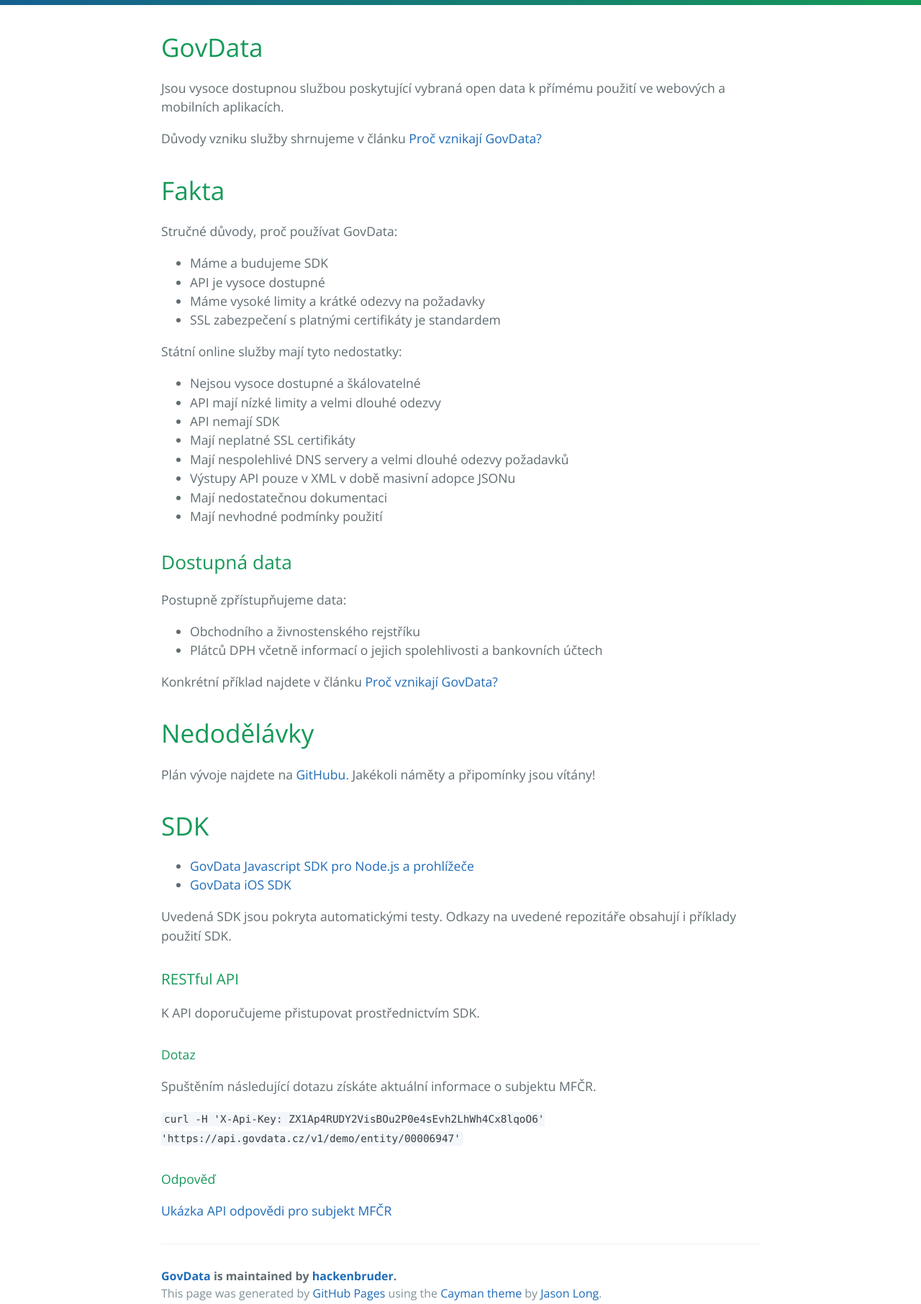
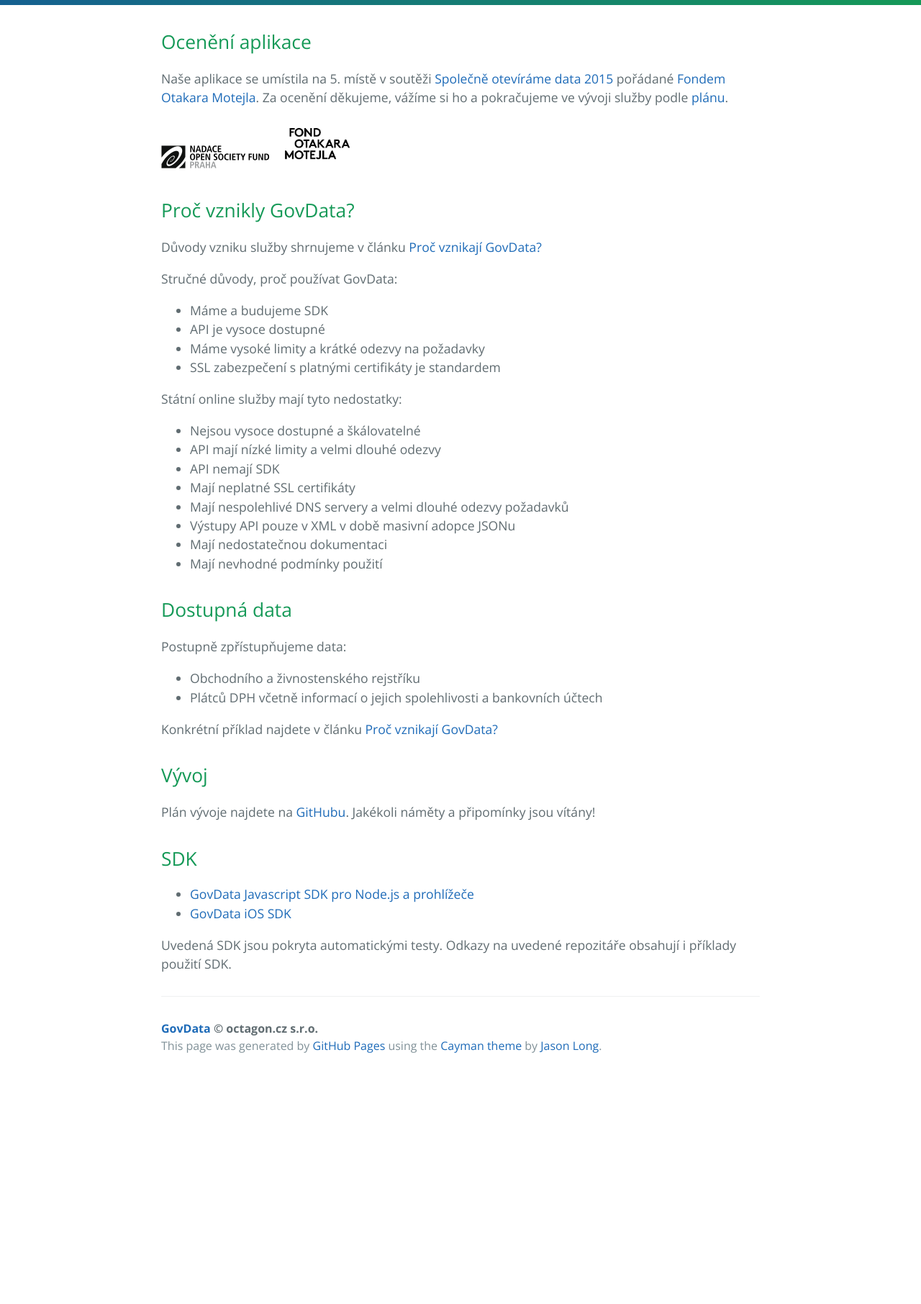
Before and after one commit to hackenbruder/govdata, a plain HTML site: page index.html in a window 1280 px wide. Shown: the part 340-2152 px from the top of the page at 72% size. After the commit the page ends 1837 px from the top, so only its background shows below. Drawn offline with nearby package versions, Linux system fonts and the light colour scheme.

Commit message:
updated page

```diff
--- a/index.html
+++ b/index.html
@@ -16,15 +16,22 @@
     </section>
 
     <section class="main-content">
-      <h1>
-<a id="govdata" class="anchor" href="#govdata" aria-hidden="true"><span class="octicon octicon-link"></span></a>GovData</h1>
 
-<p>Jsou vysoce dostupnou službou poskytující vybraná open data k přímému použití ve webových a mobilních aplikacích.</p>
+<h2>Ocenění aplikace</h2>
+<p>Naše aplikace se umístila na 5. místě v soutěži
+	<a href="http://www.otevrenadata.cz/aktualni-deni/zname-viteze-3-rocniku-souteze-spolecne-otevirame-data/">Společně otevíráme data 2015</a>
+	pořádané
+	<a href="http://www.motejl.cz/">Fondem Otakara Motejla</a>.
+	Za ocenění děkujeme, vážíme si ho a pokračujeme ve vývoji služby podle <a href="https://github.com/hackenbruder/govdata/issues">plánu</a>.
+</p>
 
+<p style="vertical-align: middle">
+	<img style="width: 150px" src="images/logos/osf_praha_cz.gif" />
+	<img style="width: 120px" src="images/logos/fond_om.gif" />
+</p>
+
+<h2>Proč vznikly GovData?</h2>
 <p>Důvody vzniku služby shrnujeme v článku <a href="https://medium.com/@hackenbruder/pro%C4%8D-vznikaj%C3%AD-govdata-ec08288fee0c">Proč vznikají GovData?</a></p>
-
-<h1>
-<a id="fakta" class="anchor" href="#fakta" aria-hidden="true"><span class="octicon octicon-link"></span></a>Fakta</h1>
 
 <p>Stručné důvody, proč používat GovData:</p>
 
@@ -60,12 +67,12 @@
 
 <p>Konkrétní příklad najdete v článku <a href="https://medium.com/@hackenbruder/pro%C4%8D-vznikaj%C3%AD-govdata-ec08288fee0c">Proč vznikají GovData?</a></p>
 
-<h1>
-<a id="nedodělávky" class="anchor" href="#nedod%C4%9Bl%C3%A1vky" aria-hidden="true"><span class="octicon octicon-link"></span></a>Nedodělávky</h1>
+<h2>
+<a id="nedodělávky" class="anchor" href="#nedod%C4%9Bl%C3%A1vky" aria-hidden="true"><span class="octicon octicon-link"></span></a>Vývoj</h1>
 
 <p>Plán vývoje najdete na <a href="https://github.com/hackenbruder/govdata/issues">GitHubu</a>. Jakékoli náměty a připomínky jsou vítány!</p>
 
-<h1>
+<h2>
 <a id="sdk" class="anchor" href="#sdk" aria-hidden="true"><span class="octicon octicon-link"></span></a>SDK</h1>
 
 <ul>
@@ -75,28 +82,10 @@
 
 <p>Uvedená SDK jsou pokryta automatickými testy. Odkazy na uvedené repozitáře obsahují i příklady použití SDK.</p>
 
-<h3>
-<a id="restful-api" class="anchor" href="#restful-api" aria-hidden="true"><span class="octicon octicon-link"></span></a>RESTful API</h3>
-
-<p>K API doporučujeme přistupovat prostřednictvím SDK.</p>
-
-<h4>
-<a id="dotaz" class="anchor" href="#dotaz" aria-hidden="true"><span class="octicon octicon-link"></span></a>Dotaz</h4>
-
-<p>Spuštěním následující dotazu získáte aktuální informace o subjektu MFČR.</p>
-
-<p><code>curl -H 'X-Api-Key: ZX1Ap4RUDY2VisBOu2P0e4sEvh2LhWh4Cx8lqoO6' 'https://api.govdata.cz/v1/demo/entity/00006947'</code></p>
-
-<h4>
-<a id="odpověď" class="anchor" href="#odpov%C4%9B%C4%8F" aria-hidden="true"><span class="octicon octicon-link"></span></a>Odpověď</h4>
-
-<p><a href="https://gist.github.com/hackenbruder/7e6590122e4bbe7f77a8">Ukázka API odpovědi pro subjekt MFČR</a></p>
-
-      <footer class="site-footer">
-        <span class="site-footer-owner"><a href="https://github.com/hackenbruder/govdata">GovData</a> is maintained by <a href="https://github.com/hackenbruder">hackenbruder</a>.</span>
-
-        <span class="site-footer-credits">This page was generated by <a href="https://pages.github.com">GitHub Pages</a> using the <a href="https://github.com/jasonlong/cayman-theme">Cayman theme</a> by <a href="https://twitter.com/jasonlong">Jason Long</a>.</span>
-      </footer>
+<footer class="site-footer">
+<span class="site-footer-owner"><a href="https://github.com/hackenbruder/govdata">GovData</a> &copy; octagon.cz s.r.o.</span>
+<span class="site-footer-credits">This page was generated by <a href="https://pages.github.com">GitHub Pages</a> using the <a href="https://github.com/jasonlong/cayman-theme">Cayman theme</a> by <a href="https://twitter.com/jasonlong">Jason Long</a>.</span>
+</footer>
 
     </section>
 
```
Also changed, not shown: images/logos/fond_om.gif (added), images/logos/osf_praha_cz.gif (added).
